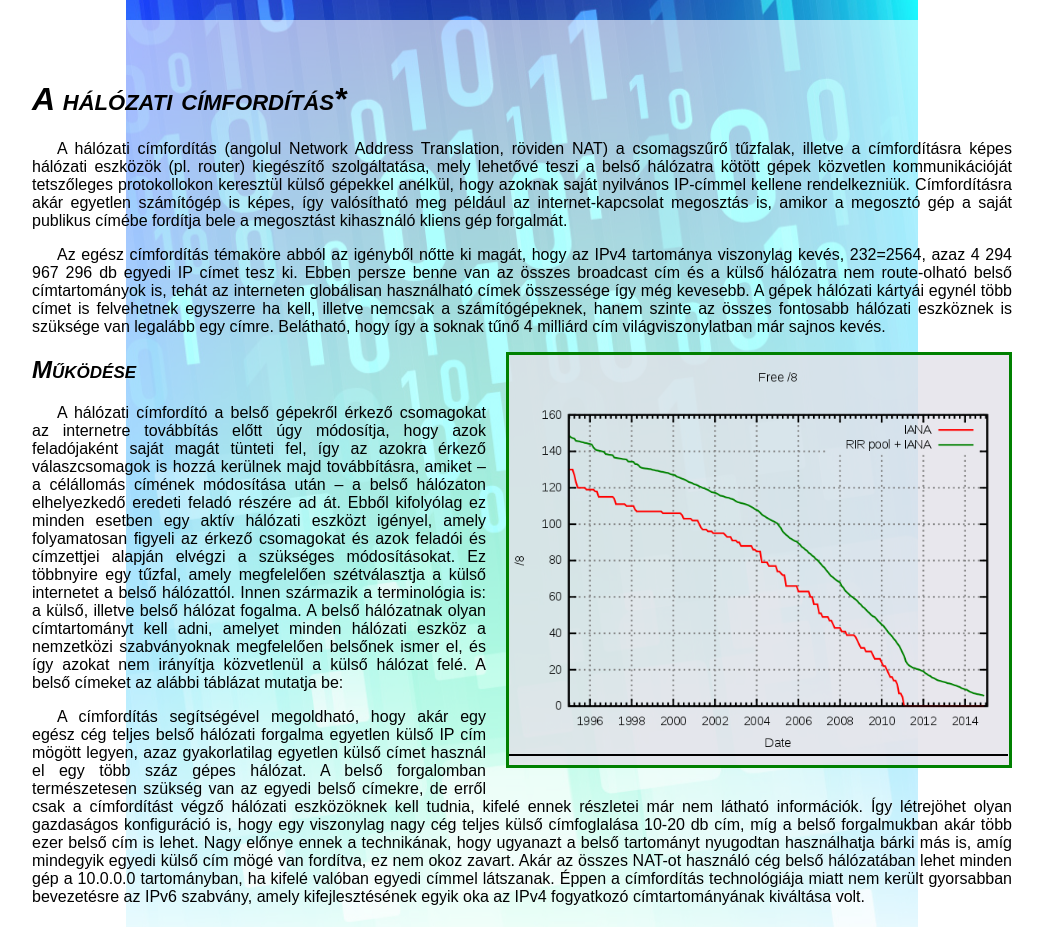
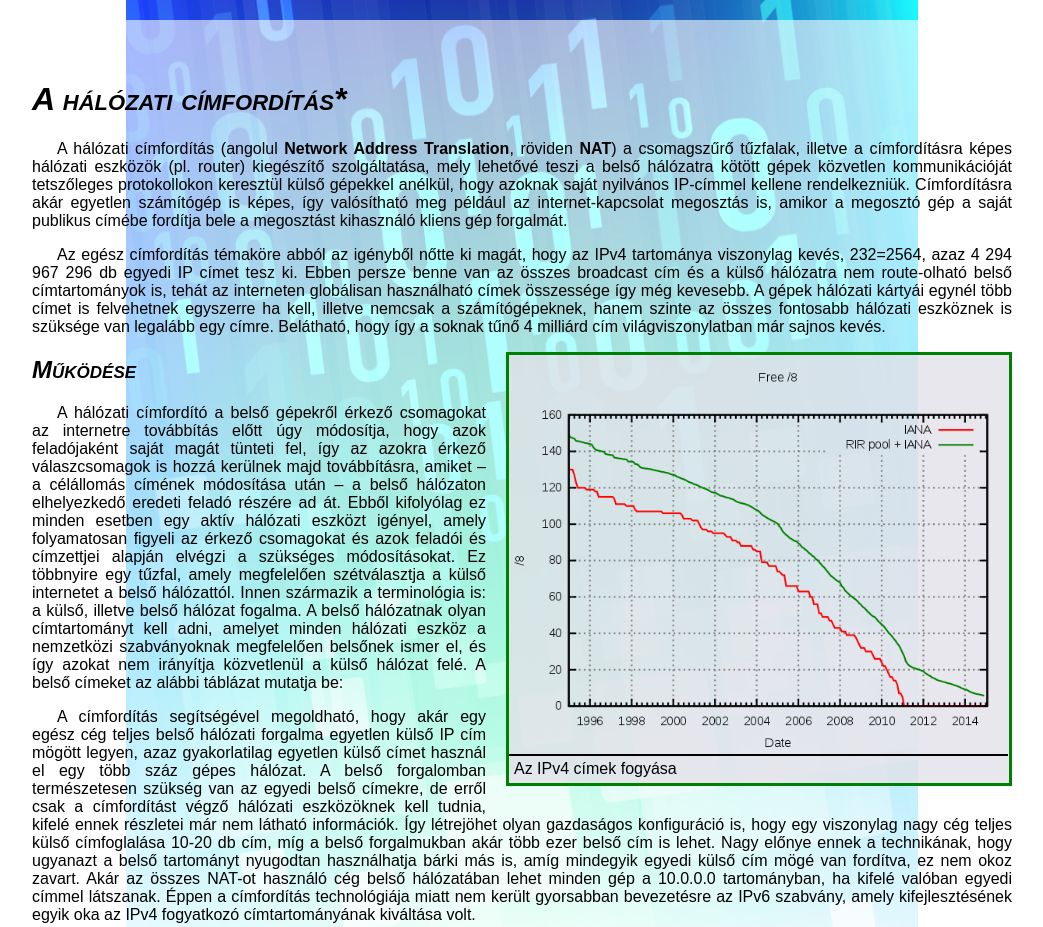
Before and after one commit to TheBossGoon/halozati_cimforditas, a plain HTML site: page index.html in a window 1280 px wide. Shown: the top 927 px of the page, without its empty margins (118-1161 px from the left). Drawn offline with Linux system fonts and the light colour scheme.

Commit message:
7-8.feladat

```diff
--- a/index.html
+++ b/index.html
@@ -11,9 +11,9 @@
   <div id="content">
     <h1>A hálózati címfordítás*
     </h1>
-    <p>A hálózati címfordítás (angolul Network Address Translation, röviden NAT) a csomagszűrő tűzfalak, illetve a címfordításra képes hálózati eszközök (pl. router) kiegészítő szolgáltatása, mely lehetővé teszi a belső hálózatra kötött gépek közvetlen kommunikációját tetszőleges protokollokon keresztül külső gépekkel anélkül, hogy azoknak saját nyilvános IP-címmel kellene rendelkezniük. Címfordításra akár egyetlen számítógép is képes, így valósítható meg például az internet-kapcsolat megosztás is, amikor a megosztó gép a saját publikus címébe fordítja bele a megosztást kihasználó kliens gép forgalmát. </p>
+    <p>A hálózati címfordítás (angolul <b>Network Address Translation</b>, röviden <b>NAT</b>) a csomagszűrő tűzfalak, illetve a címfordításra képes hálózati eszközök (pl. router) kiegészítő szolgáltatása, mely lehetővé teszi a belső hálózatra kötött gépek közvetlen kommunikációját tetszőleges protokollokon keresztül külső gépekkel anélkül, hogy azoknak saját nyilvános IP-címmel kellene rendelkezniük. Címfordításra akár egyetlen számítógép is képes, így valósítható meg például az internet-kapcsolat megosztás is, amikor a megosztó gép a saját publikus címébe fordítja bele a megosztást kihasználó kliens gép forgalmát. </p>
     <p> Az egész címfordítás témaköre abból az igényből nőtte ki magát, hogy az IPv4 tartománya viszonylag kevés, 232=2564, azaz 4 294 967 296 db egyedi IP címet tesz ki. Ebben persze benne van az összes broadcast cím és a külső hálózatra nem route-olható belső címtartományok is, tehát az interneten globálisan használható címek összessége így még kevesebb. A gépek hálózati kártyái egynél több címet is felvehetnek egyszerre ha kell, illetve nemcsak a számítógépeknek, hanem szinte az összes fontosabb hálózati eszköznek is szüksége van legalább egy címre. Belátható, hogy így a soknak tűnő 4 milliárd cím világviszonylatban már sajnos kevés.</p>
-    <div class="frame"><img src="ipv4fogyas.png" alt="IPcalypse" title="IPcalypse"></div>
+    <div class="frame"><img src="ipv4fogyas.png" alt="IPcalypse" title="IPcalypse"><p class="imgtitle"></p>Az IPv4 címek fogyása</div>
     <h2>Működése</h2>
 
     <p>A hálózati címfordító a belső gépekről érkező csomagokat az internetre továbbítás előtt úgy módosítja, hogy azok feladójaként saját magát tünteti fel, így az azokra érkező válaszcsomagok is hozzá kerülnek majd továbbításra, amiket – a célállomás címének módosítása után – a belső hálózaton elhelyezkedő eredeti feladó részére ad át. Ebből kifolyólag ez minden esetben egy aktív hálózati eszközt igényel, amely folyamatosan figyeli az érkező csomagokat és azok feladói és címzettjei alapján elvégzi a szükséges módosításokat. Ez többnyire egy tűzfal, amely megfelelően szétválasztja a külső internetet a belső hálózattól. Innen származik a terminológia is: a külső, illetve belső hálózat fogalma. A belső hálózatnak olyan címtartományt kell adni, amelyet minden hálózati eszköz a nemzetközi szabványoknak megfelelően belsőnek ismer el, és így azokat nem irányítja közvetlenül a külső hálózat felé. A belső címeket az alábbi táblázat mutatja be:</p>
```
